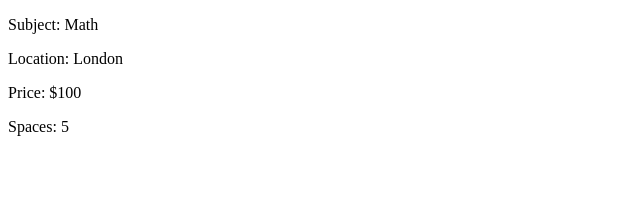
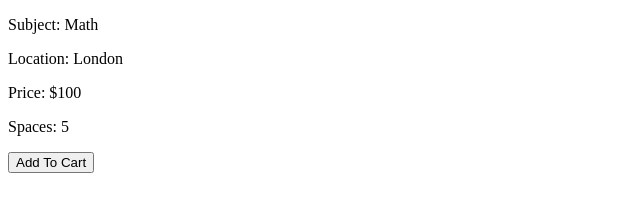
Before and after one commit to nanya01/vuejs-coursework1, a plain HTML site: page index.html in a window 1280 px wide. Shown: the whole page, without its empty margins (0-640 px from the left). Drawn offline with nearby package versions, Linux system fonts and the light colour scheme.

Commit message:
added-button

```diff
--- a/index.html
+++ b/index.html
@@ -14,6 +14,8 @@
              <p>Location: {{Location}}</p>
               <p>Price: {{Price}}</p>
                <p>Spaces: {{Spaces}}</p>
+
+               <button v-on:click="addToCart">Add To Cart</button>
         </main>
     </div>
     <script type="text/javascript">
@@ -24,7 +26,8 @@
                 Location: "London",
                 Price: '$100',
                 Spaces: 5
-            }
+            },
+
         })
     </script>
 </body>
```
